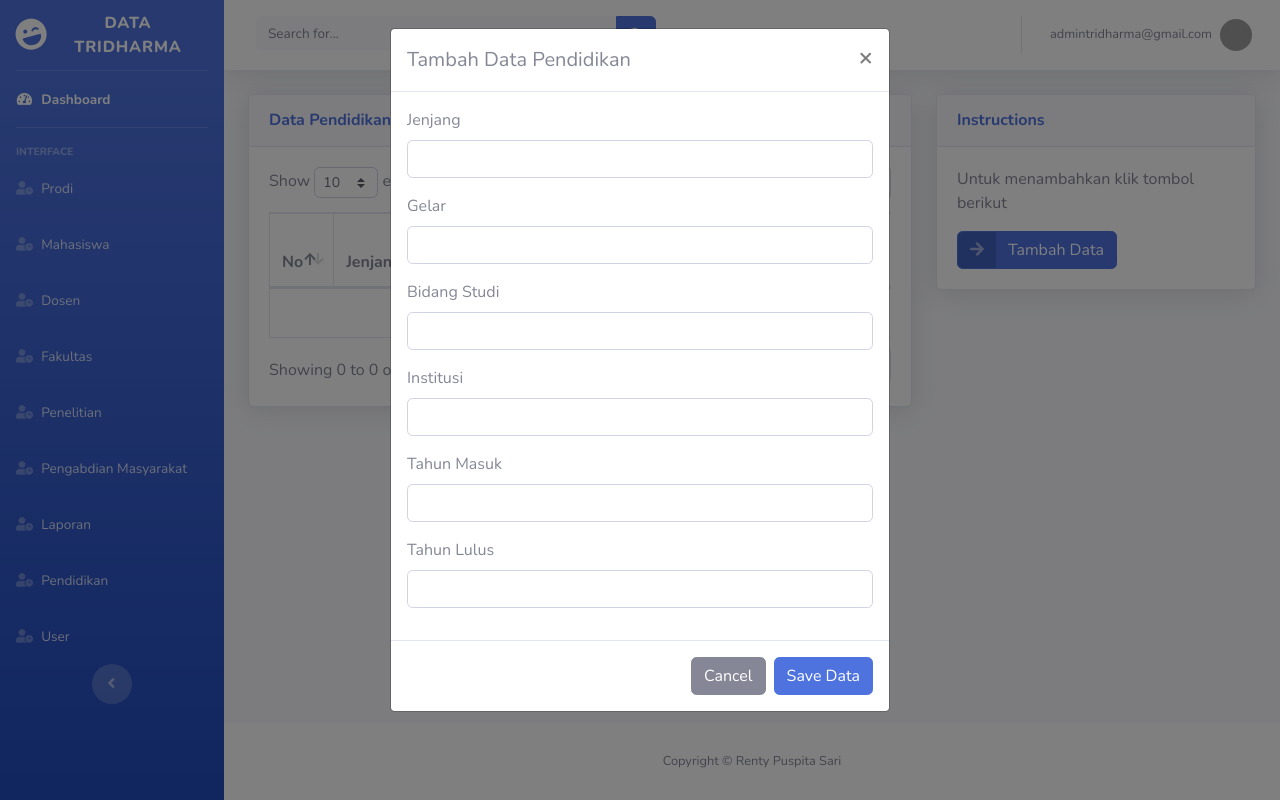
After one commit to alifahfathonah/renti, a CodeIgniter app: page /renti/Panel/pendidikan in a window 1280 px wide, after a click on "Tambah Data". The commit adds this page. Run offline with CodeIgniter, Linux system fonts and the light colour scheme; a user stored in the database is signed in; data that the repository does not hold is empty; grey boxes are pictures that could not be loaded.

Commit message:
penambahan menu pendidikan dan fild database penelitian

```diff
--- a/application/controllers/Panel.php
+++ b/application/controllers/Panel.php
@@ -127,5 +127,16 @@ class Panel extends CI_Controller
             $this->load->view('templates/panel_footer');
         }
     }
+    public function pendidikan(){
+        if ($this->session->userdata('login') != 'zpmlogin' && $this->session->userdata('role_id') != '2' && $this->session->userdata('role_id') != '3') {
+            redirect('Auth');
+        }else{
+            $data['pendik'] = $this->Panelmodel->getpendidikan()->result();
+            $this->load->view('templates/panel_header');
+            $this->load->view('templates/panel_menu');
+            $this->load->view('pendidikan/index',$data);
+            $this->load->view('templates/panel_footer');
+        }
+    }
 
 }
--- a/application/models/Panelmodel.php
+++ b/application/models/Panelmodel.php
@@ -76,6 +76,13 @@ class PanelModel extends CI_Model {
         return $data;
     }
     public function addpenelitian($data){
+        $this->skim = $data['skim'];
+        $this->anggran = $data['anggran'];
+        $this->afliansi = $data['afliansi'];
+        $this->kelompok_bidang = $data['kelompok'];
+        $this->no_sk = $data['sk'];
+        $this->lama_kegiatan = $data['lama'];
+        $this->lokasi = $data['lokasi'];
         $this->judul_penelitian = $data['judul'];
         $this->sumber_dana = $data['sumber_Dana'];
         $this->tahun_penelitian = $data['tahun_penelitian'];
@@ -297,4 +304,41 @@ class PanelModel extends CI_Model {
     }
 
     // batas akhir untuk module user
+
+
+    // menu pendidikan
+    public function getpendidikan(){
+        $data = $this->db->get('pendidikan');
+        return $data;
+    }
+
+    public function addpendik($data){
+        $this->jenjang = $data['jenjang'];
+        $this->gelar = $data['gelar'];
+        $this->bidang_studi = $data['studi'];
+        $this->institusi = $data['stut'];
+        $this->tahun_masuk = $data['masuk'];
+        $this->tahun_lulus = $data['lulus'];
+        $this->db->insert('pendidikan', $this);
+        return;
+    }
+
+    public function pendikedit($id){
+        $this->db->where('id_pendidikan', $id);
+        $result = $this->db->get('pendidikan')->row();
+        return $result;
+    }
+
+    public function pendikupdate($where,$data){
+        $this->db->where($where);
+        $this->db->update('pendidikan',$data);
+        return;
+    }
+
+    public function hapuspendik($id){
+        $this->db->where('id_pendidikan',$id);
+        $this->db->delete('pendidikan');
+       return;
+    }
+    // batas akhir module pendidikan
 }
--- /dev/null
+++ b/application/views/pendidikan/index.php
@@ -0,0 +1,168 @@
+<div class="container-fluid">
+
+          <div class="row">
+
+            <div class="col-lg-8 mb-4">
+
+              <!-- Illustrations -->
+                <div class="card shadow mb-4">
+                  <div class="card-header py-3">
+                    <h6 class="m-0 font-weight-bold text-primary">Data Pendidikan</h6>
+                  </div>
+                  <div class="card-body">
+                    <?= $this->session->flashdata('message'); ?>
+                    <div>
+                    <div class="table-responsive">
+                    <table class="table table-bordered" id="dataTable" width="100%" cellspacing="0">
+                      <thead>
+                        <tr>
+                          <th>No</th>
+                          <th>Jenjang</th>
+                          <th>Gelar</th>
+                          <th>Bidang Studi</th>
+                          <th>Institusi</th>
+                          <th>Tahun Masuk</th>
+                          <th>Tahun Lulus</th>
+                          <th>Aksi</th>
+                        </tr>
+                      </thead>
+                      <tbody>
+                        <?php
+                        $no = 1;
+                        foreach ($pendik as $pn) {
+                         ?>
+                        <tr>
+                          <td><?= $no++; ?></td>
+                          <td><?= $pn->jenjang; ?></td>
+                          <td><?= $pn->gelar; ?></td>
+                          <td><?= $pn->bidang_studi; ?></td>
+                          <td><?= $pn->institusi; ?></td>
+                          <td><?= $pn->tahun_masuk; ?></td>
+                          <td><?= $pn->tahun_lulus; ?></td>
+                          <td>
+                              <a href="" data-toggle="modal" data-target="#editpendik" data-id="<?= $pn->id_pendidikan; ?>">
+                              <span class="badge badge-success">Edit</span>
+                              </a>
+                              <a href="<?= base_url("pendidikan/hapus/").$pn->id_pendidikan;?>">
+                              <span class="badge badge-danger">Hapus</span>
+                              </a>
+                          </td>
+                        </tr>
+                        <?php } ?>
+                      </tbody>
+                    </table>
+                  </div>
+              </table>
+            </div>
+                  </div>
+                </div>
+            </div>
+
+            <div class="col-lg-4 mb-4">
+
+              <!-- Illustrations -->
+                <div class="card shadow mb-4">
+                  <div class="card-header py-3">
+                    <h6 class="m-0 font-weight-bold text-primary">Instructions</h6>
+                  </div>
+                  <div class="card-body">
+                    <p>Untuk menambahkan klik tombol berikut</p>
+                    <a href="#" class="btn btn-primary btn-icon-split" data-toggle="modal" data-target="#pendik">
+                      <span class="icon text-white-50">
+                          <i class="fas fa-arrow-right"></i>
+                      </span>
+                      <span class="text">Tambah Data</span>
+                    </a>
+
+                  </div>
+                </div>
+            </div>
+          </div>
+        </div>
+        <!-- /.container-fluid -->
+      </div>
+      <!-- End of Main Content -->
+      <div class="modal fade" id="pendik" tabindex="-1" role="dialog" aria-labelledby="exampleModalLabel" aria-hidden="true">
+        <div class="modal-dialog" role="document">
+          <div class="modal-content">
+            <div class="modal-header">
+              <h5 class="modal-title" id="exampleModalLabel">Tambah Data Pendidikan</h5>
+              <button class="close" type="button" data-dismiss="modal" aria-label="Close">
+                <span aria-hidden="true">×</span>
+              </button>
+            </div>
+            <div class="modal-body">
+              <form class="user" method="post" action="<?= base_url("pendidikan/add");?>">
+                <div class="form-group">
+                  <label>Jenjang</label>
+                  <input type="text" class="form-control"  name="jenjang">
+                </div>
+                <div class="form-group">
+                  <label>Gelar</label>
+                  <input type="text" class="form-control"  name="gelar">
+                </div>
+                <div class="form-group">
+                  <label>Bidang Studi</label>
+                  <input type="text" class="form-control"  name="studi">
+                </div>
+                 <div class="form-group">
+                  <label>Institusi</label>
+                  <input type="text" class="form-control"  name="stut">
+                </div>
+                 <div class="form-group">
+                  <label>Tahun Masuk</label>
+                  <input type="text" class="form-control"  name="masuk">
+                </div>
+                 <div class="form-group">
+                  <label>Tahun Lulus</label>
+                  <input type="text" class="form-control"  name="lulus">
+                </div>
+            </div>
+            <div class="modal-footer">
+              <button class="btn btn-secondary" type="button" data-dismiss="modal">Cancel</button>
+              <button type="submit" class="btn btn-primary btn-user">Save Data</button>
+            </div>
+            </form>
+          </div>
+        </div>
+      </div>
+      <div class="modal fade" id="editpendik" tabindex="-1" role="dialog" aria-labelledby="exampleModalLabel" aria-hidden="true">
+        <div class="modal-dialog" role="document">
+          <div class="modal-content">
+            <div class="modal-header">
+              <h5 class="modal-title" id="exampleModalLabel">Edit Data Pendidikan</h5>
+              <button class="close" type="button" data-dismiss="modal" aria-label="Close">
+                <span aria-hidden="true">×</span>
+              </button>
+            </div>
+            <div class="modal-body">
+            <form class="prodi" method="post" action="<?= base_url("pendidikan/update")?>">
+              <div class="modal-data"></div>
+            </div>
+            <div class="modal-footer">
+              <button class="btn btn-secondary" type="button" data-dismiss="modal">Cancel</button>
+              <button type="submit" class="btn btn-primary btn-user">Edit Data Pendidikan</button>
+            </div>
+            </form>
+          </div>
+        </div>
+      </div>
+  <script type="text/javascript">
+    $(document).ready(function(){
+        $('#editpendik').on('show.bs.modal', function (e) {
+            var userDat = $(e.relatedTarget).data('id');
+            /* fungsi AJAX untuk melakukan fetch data */
+            $.ajax({
+                type : 'post',
+                url : '<?= base_url("pendidikan/praedit") ?>',
+                /* detail per identifier ditampung pada berkas detail.php yang berada di folder application/view */
+                data :  'pendik='+ userDat,
+                /* memanggil fungsi getDetail dan mengirimkannya */
+                success : function(data){
+                $('.modal-data').html(data);
+                /* menampilkan data dalam bentuk dokumen HTML */
+                }
+            });
+         });
+    });
+  </script>
--- a/application/views/templates/panel_menu.php
+++ b/application/views/templates/panel_menu.php
@@ -80,6 +80,12 @@
         </a>
       </li>
       <li class="nav-item">
+        <a class="nav-link collapsed" href="<?= base_url('panel/pendidikan'); ?>" data-target="#collapseTwo" aria-expanded="true" aria-controls="collapseTwo">
+          <i class="fas fa-fw fa-user-clock"></i>
+          <span>Pendidikan</span>
+        </a>
+      </li>
+      <li class="nav-item">
         <a class="nav-link collapsed" href="<?= base_url('panel/user'); ?>" data-target="#collapseTwo" aria-expanded="true" aria-controls="collapseTwo">
           <i class="fas fa-fw fa-user-clock"></i>
           <span>User</span>
@@ -107,6 +113,12 @@
     </div>
   <?php }elseif ($this->session->userdata('role_id') == '3') {
     ?>
+    <li class="nav-item">
+        <a class="nav-link collapsed" href="<?= base_url('panel/pendidikan'); ?>" data-target="#collapseTwo" aria-expanded="true" aria-controls="collapseTwo">
+          <i class="fas fa-fw fa-user-clock"></i>
+          <span>Pendidikan</span>
+        </a>
+    </li>
     <li class="nav-item">
         <a class="nav-link collapsed" href="<?= base_url('panel/penelitian'); ?>" data-target="#collapseTwo" aria-expanded="true" aria-controls="collapseTwo">
           <i class="fas fa-fw fa-user-clock"></i>
```
Also changed, not shown: application/controllers/Mahasiswa.php (+4 -4 lines), application/controllers/Pendidikan.php (added, +106 -0 lines), application/controllers/Penelitian.php (+42 -0 lines), application/views/riset/index.php (+43 -1 lines), database/renti.sql (+39 -4 lines), README.md.
